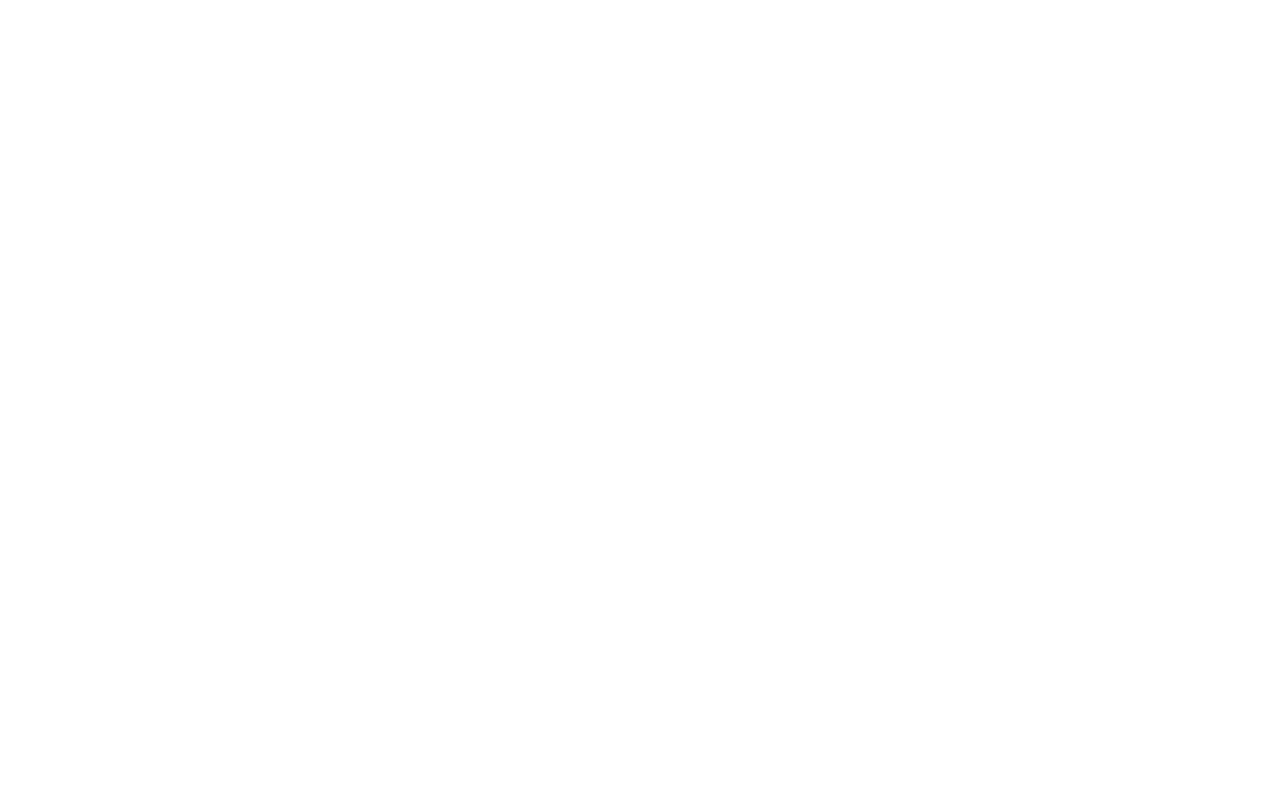
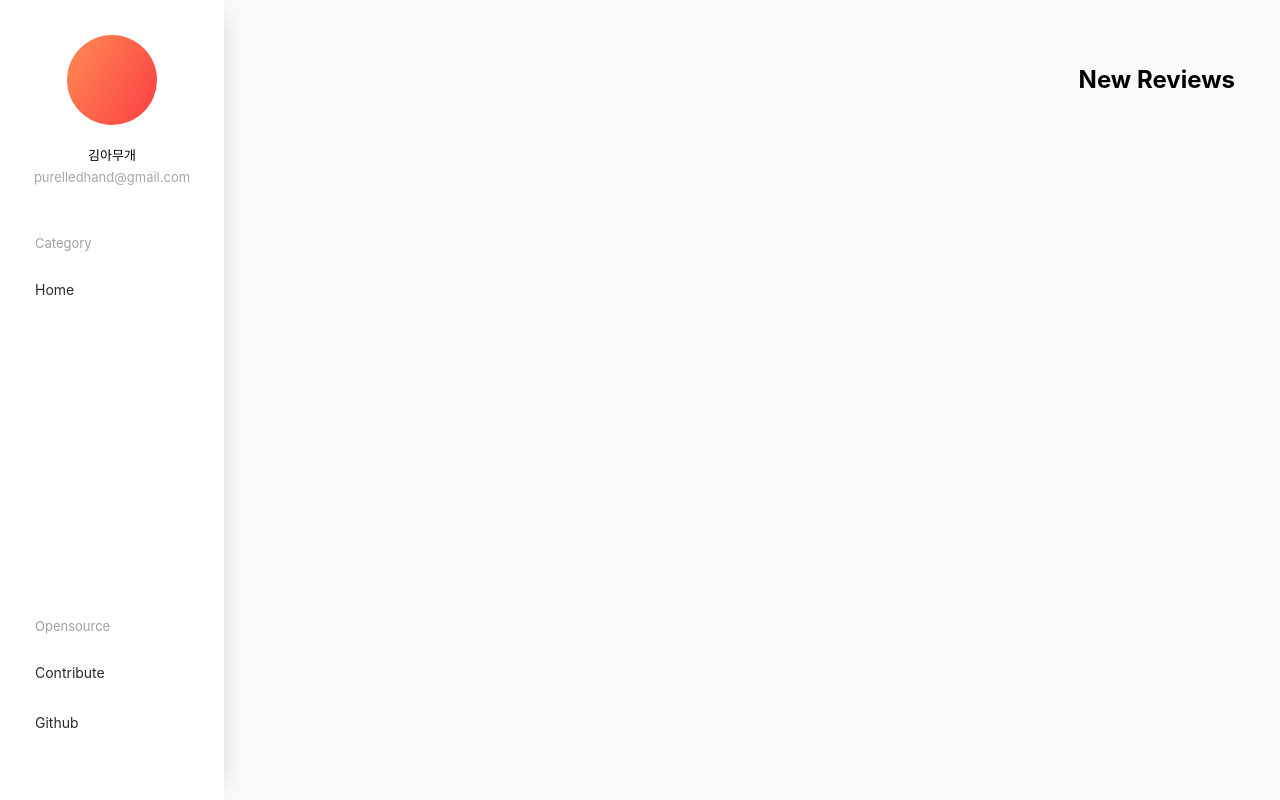
Before and after one commit to voisee/voisee, a React (Create React App) app in the folder client/: page / in a window 1280 px wide. Built offline with nearby package versions, Linux system fonts and the light colour scheme.

Commit message:
feat: Sidebar component

```diff
--- a/client/package.json
+++ b/client/package.json
@@ -8,7 +8,6 @@
     "@testing-library/user-event": "^7.1.2",
     "@types/jest": "^24.0.0",
     "@types/node": "^12.0.0",
-    "@types/react": "^16.9.0",
     "@types/react-dom": "^16.9.0",
     "@typescript-eslint/eslint-plugin": "^3.5.0",
     "@typescript-eslint/parser": "^3.5.0",
@@ -23,6 +22,7 @@
     "prettier": "^2.0.5",
     "react": "^16.13.1",
     "react-dom": "^16.13.1",
+    "react-router-dom": "^5.2.0",
     "react-scripts": "3.4.1",
     "typescript": "~3.7.2",
     "typescript-eslint": "^0.0.1-alpha.0"
@@ -46,5 +46,9 @@
       "last 1 firefox version",
       "last 1 safari version"
     ]
+  },
+  "devDependencies": {
+    "@types/react": "^16.9.46",
+    "@types/react-router-dom": "^5.1.5"
   }
 }
--- a/client/src/App.tsx
+++ b/client/src/App.tsx
@@ -1,8 +1,9 @@
 import React from 'react'
+import Home from 'pages/Home';
 import './App.css'
 
 const App: React.FC = () => {
-  return <div className="App" />
+  return <Home />
 }
 
 export default App
--- /dev/null
+++ b/client/src/components/Profile/index.tsx
@@ -0,0 +1,19 @@
+import React from 'react'
+import './style.css'
+
+type ProfileProps = {
+  name: string
+  position: string
+}
+
+const Profile: React.FC<ProfileProps> = ({ name, position }) => {
+  return (
+    <div className="profile_container">
+      <div className="profile_photo"></div>
+      <div className="name">{name}</div>
+      <div className="position">{position}</div>
+    </div>
+  )
+}
+
+export default Profile
--- /dev/null
+++ b/client/src/components/Profile/style.css
@@ -0,0 +1,25 @@
+.profile_container {
+  margin-bottom: 15px;
+  padding: 35px;
+  display: flex;
+  flex-direction: column;
+  align-items: center;
+}
+
+.profile_photo {
+  width: 90px;
+  height: 90px;
+  border-radius: 45px;
+  background-image: linear-gradient(120deg, #FF8C53 0%, #FA3D44 100%);
+  margin-bottom: 20px;
+}
+
+.name {
+  font-size: 13px;
+  margin-bottom: 5px;
+}
+
+.position {
+  font-size: 13px;
+  color: #A7A7A7;
+}
--- /dev/null
+++ b/client/src/components/Sidebar/index.tsx
@@ -0,0 +1,41 @@
+import React from 'react'
+import Profile from 'components/Profile'
+import { voiseeDemoRepository, sampleEmail } from 'constants/externalLink'
+import './style.css'
+
+const Sidebar: React.FC = () => {
+  return (
+    <div className="sidebar_container">
+      <div>
+        <Profile name="김아무개" position={sampleEmail} />
+        <nav className="sidebar_nav">
+          <p className="sidebar_nav_title">Category</p>
+          <ul className="sidebar_menu">
+            <li>
+              <a href="#">Home</a>
+            </li>
+          </ul>
+        </nav>
+      </div>
+      <nav className="sidebar_nav">
+        <p className="sidebar_nav_title">Opensource</p>
+        <ul className="sidebar_menu">
+          <li>
+            <a href={voiseeDemoRepository}>Contribute</a>
+          </li>
+          <li>
+            <a
+              href={voiseeDemoRepository}
+              target="_blank"
+              rel="noopener noreferrer"
+            >
+              Github
+            </a>
+          </li>
+        </ul>
+      </nav>
+    </div>
+  )
+}
+
+export default Sidebar
--- /dev/null
+++ b/client/src/components/Sidebar/style.css
@@ -0,0 +1,53 @@
+.sidebar_container {
+  width: 28vh;
+  height: 100vh;
+  z-index: 1;
+  box-sizing: border-box;
+  background-color: #FFF;
+  -webkit-box-shadow: 8px 0px 25px -20px rgba(143,143,143,1);
+  -moz-box-shadow: 8px 0px 25px -20px rgba(143,143,143,1);
+  box-shadow: 8px 0px 25px -20px rgba(143,143,143,1);
+  display: flex;
+  flex-direction: column;
+  justify-content: space-between;
+  padding-bottom: 5vh;
+}
+
+.sidebar_nav {
+  font-size: 13px;
+  color: #A0A0A0;
+}
+
+.sidebar_nav_title {
+  padding: 0 35px;
+}
+
+.sidebar_menu {
+  color: #2a2a2a;
+  display: flex;
+  flex-direction: column;
+  justify-content: center;
+  padding-left: 0;
+}
+
+.sidebar_menu li>a {
+  padding: 0 35px;
+  display: flex;
+  flex-direction: column;
+  justify-content: center;
+  color: #2a2a2a;
+  text-decoration: none;
+  height: 50px;
+  font-size: 14px;
+  list-style: none;
+}
+
+.sidebar_menu li>a:hover {
+  background-color: #F8F8F8;
+  color: #4346E1;
+}
+
+.active_nav {
+  background-color: #F8F8F8 !important;
+  color: #4346E1 !important;
+}
--- /dev/null
+++ b/client/src/constants/externalLink.ts
@@ -0,0 +1,2 @@
+export const voiseeDemoRepository = 'https://github.com/voisee/voisee'
+export const sampleEmail = 'purelledhand@gmail.com'
--- /dev/null
+++ b/client/src/pages/Home/index.tsx
@@ -0,0 +1,22 @@
+import React from 'react'
+import Sidebar from 'components/Sidebar'
+import './style.css'
+
+const Home: React.FC = () => {
+  return (
+    <div className="Home">
+      <Sidebar />
+      <div className="dashboard_container">
+        <div className="dashboard_content_container">
+          <div className="row_align"></div>
+        </div>
+
+        <div className="dashboard_content_container right_side">
+          <h2>New Reviews</h2>
+        </div>
+      </div>
+    </div>
+  )
+}
+
+export default Home
--- /dev/null
+++ b/client/src/pages/Home/style.css
@@ -0,0 +1,14 @@
+.Home {
+  display: flex;
+  flex-direction: row;
+}
+
+.dashboard_container {
+  display: flex;
+  justify-content: space-between;
+  width: 100%;
+  background-color: rgba(242, 243, 248, 0.5);
+  padding: 45px;
+}
+.right_side {
+}
```
Also changed, not shown: 1 other file (tests, documents, lock files or other folders).
